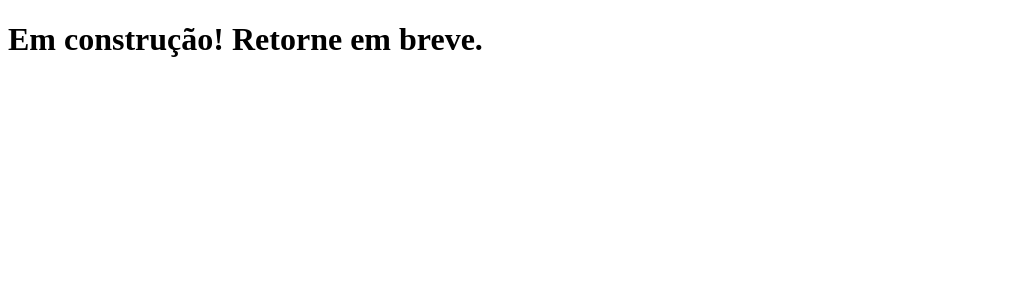
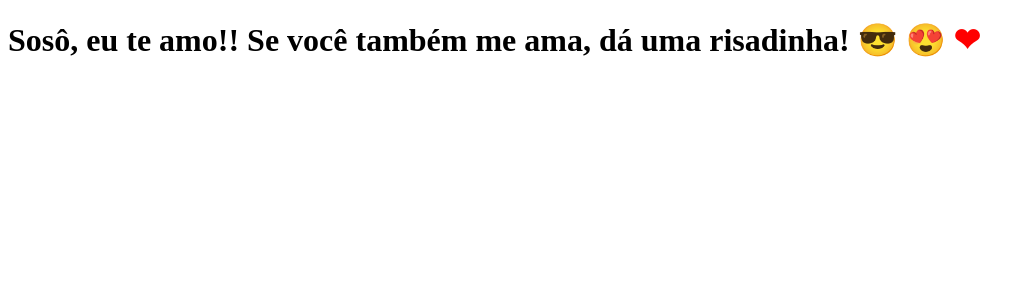
Before and after one commit to Caue15/clone-tabnews, a Next.js app: page / in a window 1280 px wide. Shown: the top 300 px of the page, without its empty margins (0-1035 px from the left). Built offline with nearby package versions, Linux system fonts and the light colour scheme.

Commit message:
alteração mensagem página inicial.

```diff
--- a/pages/index.js
+++ b/pages/index.js
@@ -1,5 +1,10 @@
 function Home() {
-  return <h1>Em construção! Retorne em breve.</h1>;
+  return (
+    <h1>
+      Sosô, eu te amo!! Se você também me ama, dá uma risadinha! &#128526;
+      &#128525; <span style={{ color: "red" }}>&#10084;</span>
+    </h1>
+  );
 }
 
 function teste() {
```
